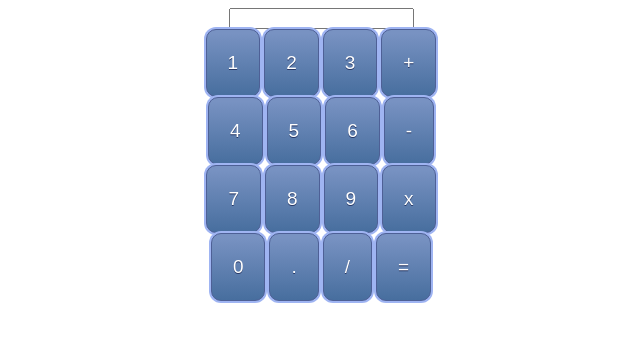
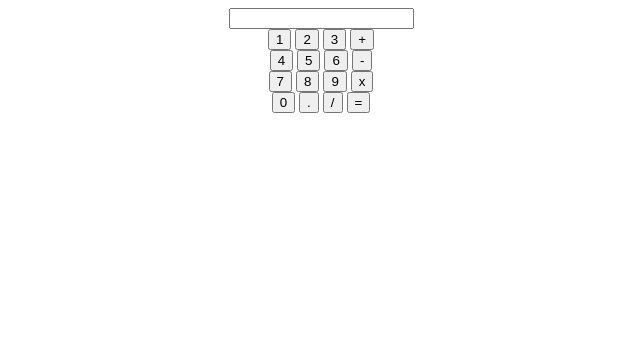
Before and after one commit to sebastian3o/calculator-primitiv, a plain HTML site: page index.html in a window 1280 px wide. Shown: the whole page, without its empty margins (319-959 px from the left). Drawn offline with Linux system fonts and the light colour scheme.

Commit message:
Update index.html
anulare stilizare

```diff
--- a/index.html
+++ b/index.html
@@ -4,7 +4,7 @@
     <meta charset="UTF-8">
     <meta http-equiv="X-UA-Compatible" content="IE=edge">
     <meta name="viewport" content="width=device-width, initial-scale=1.0">
-    <link rel="stylesheet" href="styles.css"
+
    <script src="index.js"></script>
     <title>Document</title>
 </head>
```
